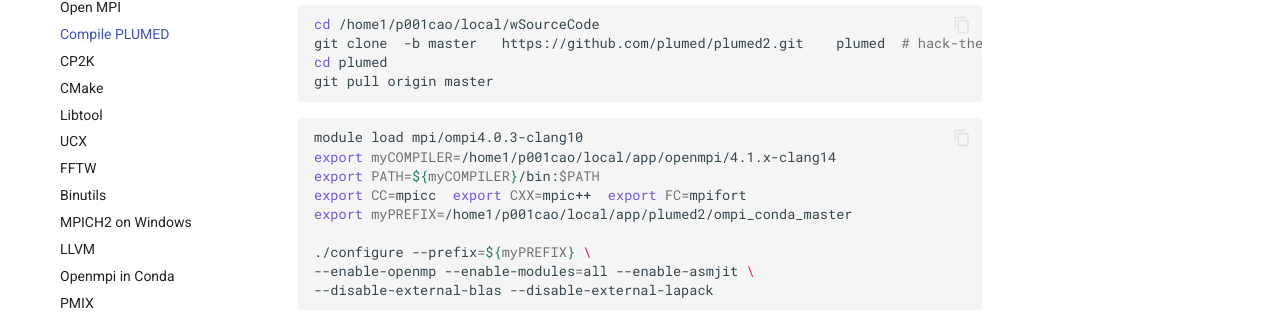
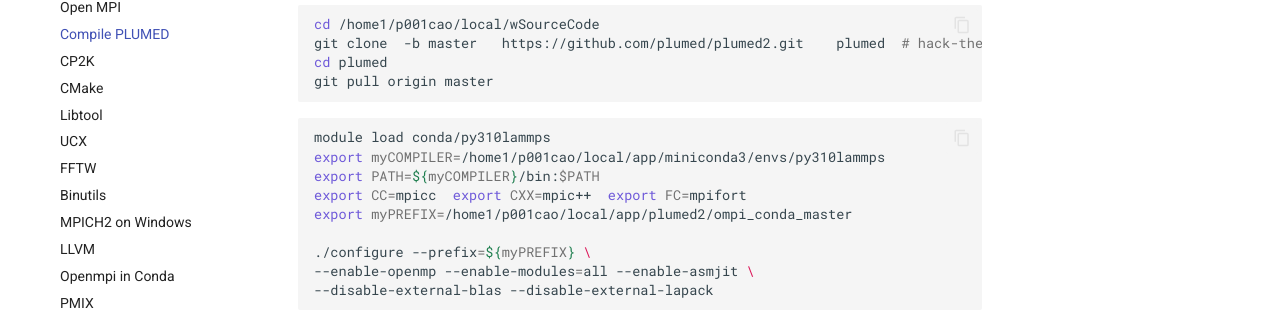
Before and after one commit to thangckt/thangckt.github.io, an MkDocs documentation site: the page built from docs/cluster/compiling/Plumed.md, in a window 1280 px wide and 900 px high, scrolled down 3147 px. Shown: the part 230-551 px from the top of the window. Built offline with MkDocs 1.6.1 and Material for MkDocs 9.7.7, drawn with Linux system fonts in a browser that asks for light colours; the version menu is left out.

Commit message:
Update Plumed.md

````diff
--- a/docs/cluster/compiling/Plumed.md
+++ b/docs/cluster/compiling/Plumed.md
@@ -152,8 +152,8 @@ git pull origin master
 ```
 
 ```sh
-module load mpi/ompi4.0.3-clang10
-export myCOMPILER=/home1/p001cao/local/app/openmpi/4.1.x-clang14
+module load conda/py310lammps
+export myCOMPILER=/home1/p001cao/local/app/miniconda3/envs/py310lammps
 export PATH=${myCOMPILER}/bin:$PATH
 export CC=mpicc  export CXX=mpic++  export FC=mpifort
 export myPREFIX=/home1/p001cao/local/app/plumed2/ompi_conda_master
````
